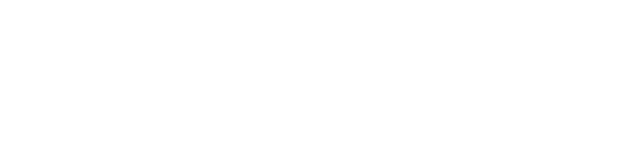
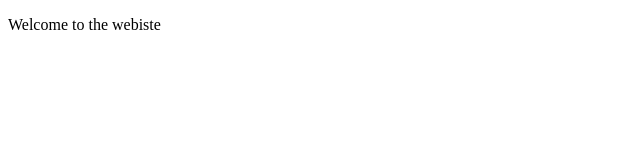
Before and after one commit to jhiggins10/example-port, a plain HTML site: page index.html in a window 1280 px wide. Shown: the whole page, without its empty margins (0-640 px from the left). Drawn offline with Linux system fonts and the light colour scheme.

Commit message:
added p tag

```diff
--- a/index.html
+++ b/index.html
@@ -5,6 +5,7 @@
     <meta http-equiv="X-UA-Compatible" content="IE=edge">
     <meta name="viewport" content="width=device-width, initial-scale=1.0">
     <title>hello there</title>
+    <p>Welcome to the webiste</p>
 </head>
 <body>
 
```
